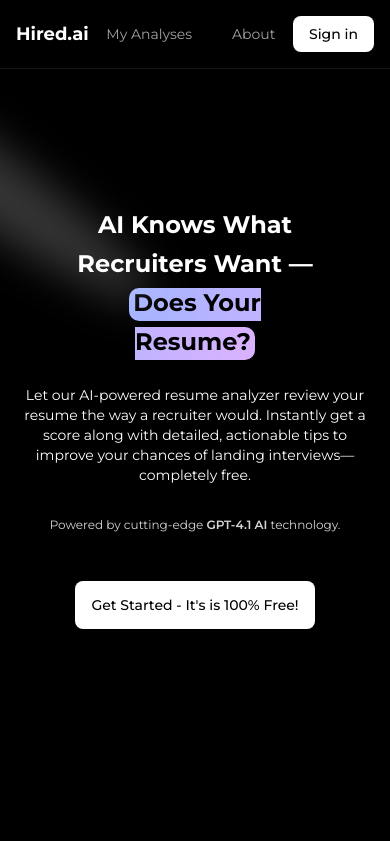
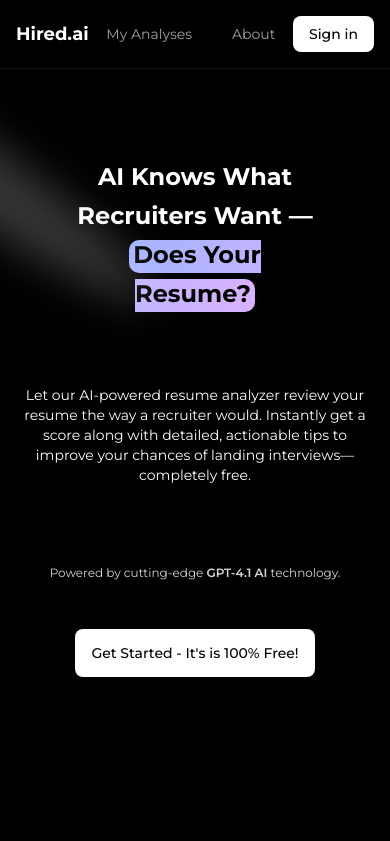
Before and after one commit to Ketoransile/ResumeAnalyzerFrontend, a Next.js app: page / in a window 390 px wide. Shown: the top 841 px of the page. Built offline with nearby package versions, Linux system fonts and the light colour scheme; no server answers.

Commit message:
feat: Update Header and Hero components for improved styling and layout

```diff
--- a/components/Header.tsx
+++ b/components/Header.tsx
@@ -168,7 +168,7 @@ export const Header = () => {
   };
 
   return (
-    <div className="flex sticky border-b border-neutral-900 backdrop-blur-2xl top-0 items-center justify-between py-4  px-4 sm:px-6 md:px-10  lg:px-20 z-100">
+    <div className="flex sticky border-b border-neutral-900 bg-black md:backdrop-blur-2xl top-0 items-center justify-between py-4  px-4 sm:px-6 md:px-10  lg:px-20 z-100">
       <Link
         href="/"
         className="text-lg md:text-xl lg:text-2xl font-bold hover:scale-105"
--- a/components/Hero.tsx
+++ b/components/Hero.tsx
@@ -4,14 +4,14 @@ import { Highlight } from "./ui/hero-highlight";
 
 export const Hero = () => {
   return (
-    <div className=" flex flex-col gap-6 items-center justify-center pt-32">
+    <div className=" flex flex-col gap-6 items-center justify-center pt-20 lg:pt-32">
       <h1 className="w-2/3 text-2xl lg:text-4xl xl:text-6xl text-center font-bold leading-relaxed ">
         AI Knows What Recruiters Want —{" "}
         <Highlight className="text-black dark:text-white">
           Does Your Resume?
         </Highlight>
       </h1>
-      <h2 className="text-sm  text-center w-full px-4 md:w-2/3 lg:w-1/2">
+      <h2 className="text-sm max-md:py-12  text-center w-full px-4 md:w-2/3 lg:w-1/2">
         Let our AI-powered resume analyzer review your resume the way a
         recruiter would. Instantly get a score along with detailed, actionable
         tips to improve your chances of landing interviews—completely free.
```
